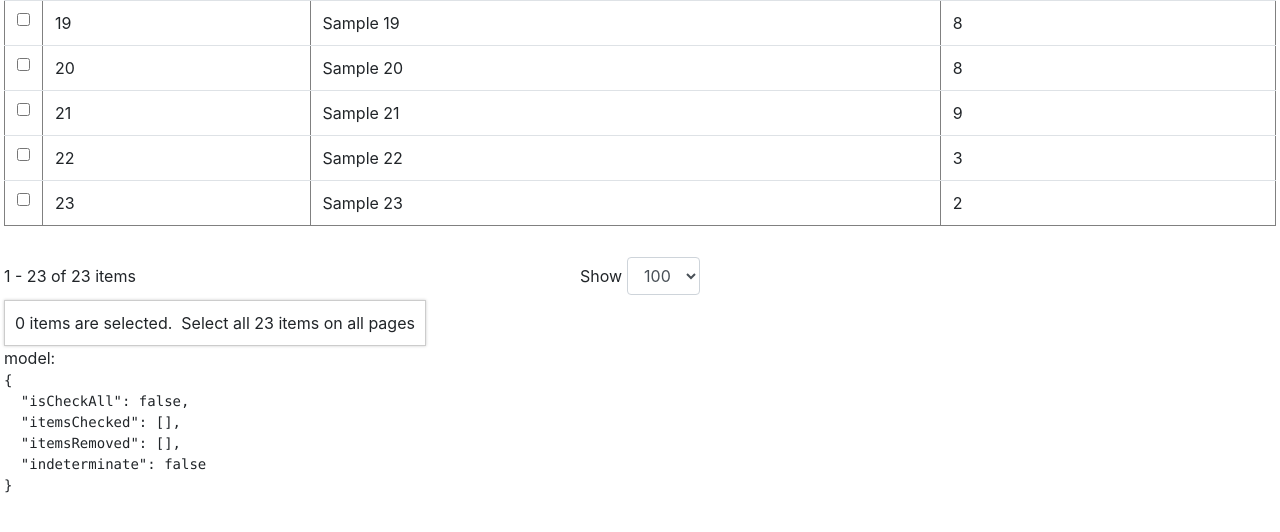
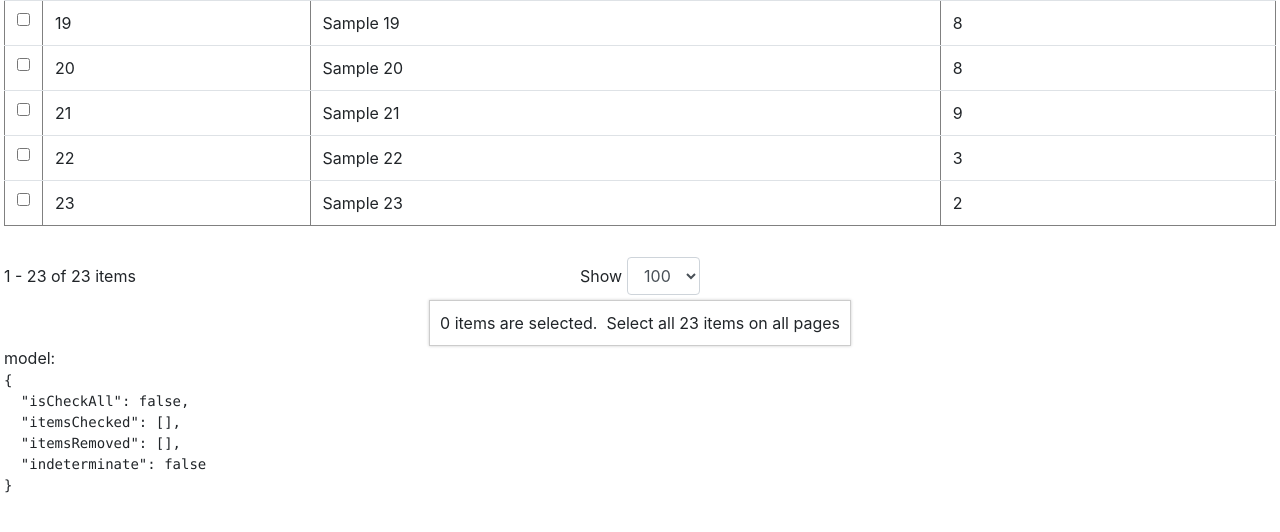
Before and after one commit to huymach91/hm-ngx-simple-table, an Angular app: page / in a window 1280 px wide. Shown: the part 1251-1783 px from the top of the page. Built offline with nearby package versions, Linux system fonts and the light colour scheme.

Commit message:
1 file modified

```diff
--- a/src/app/ngx-simple-table/ngx-simple-table.component.html
+++ b/src/app/ngx-simple-table/ngx-simple-table.component.html
@@ -139,7 +139,8 @@
     (onChangePaginator)="onChangePaginator($event)"
   ></pages>
 
-  <div class="text-center" #selectAllWrapperRef>
+  <div #selectAllWrapperRef>
+    <div class="text-center">
       <div class="select-all-wrapper">
         <span
           >{{
@@ -157,3 +158,4 @@
       </div>
     </div>
   </div>
+</div>
```
Lines whose indentation alone changed are shown as unchanged.
